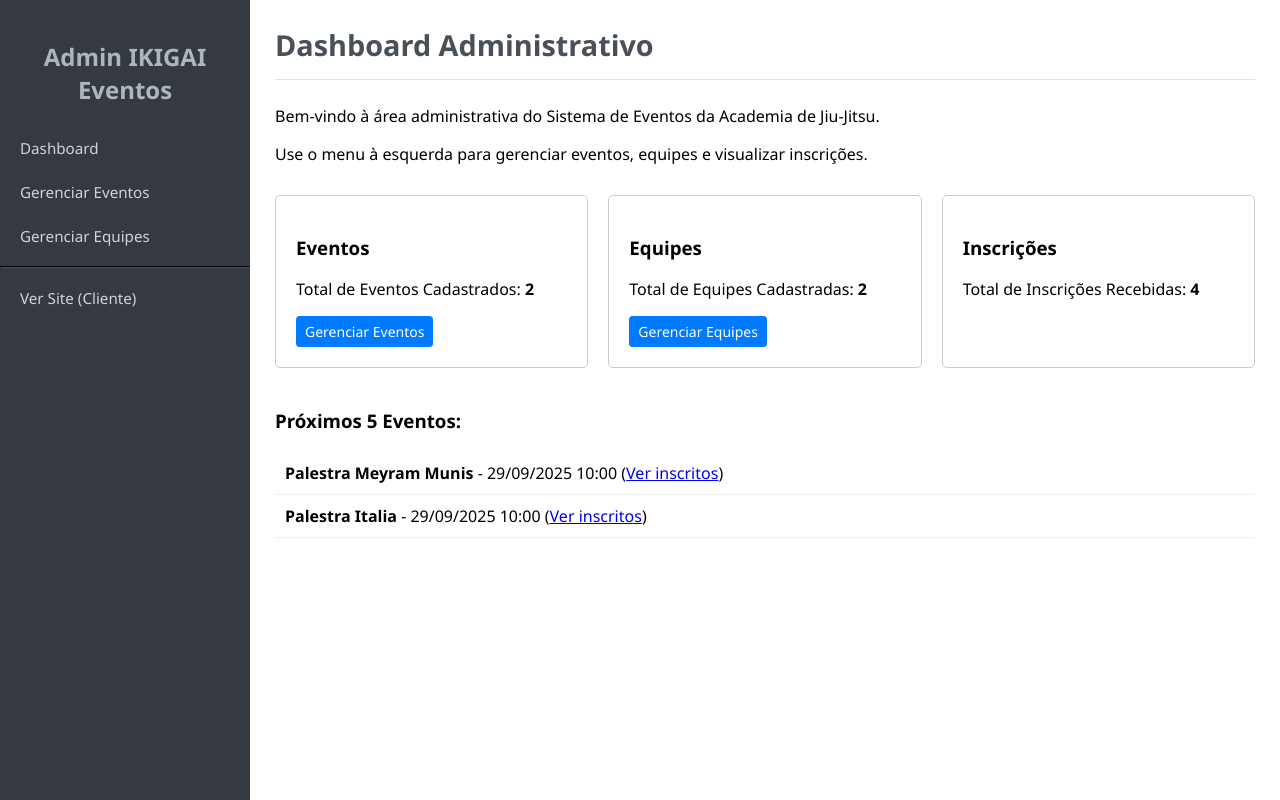
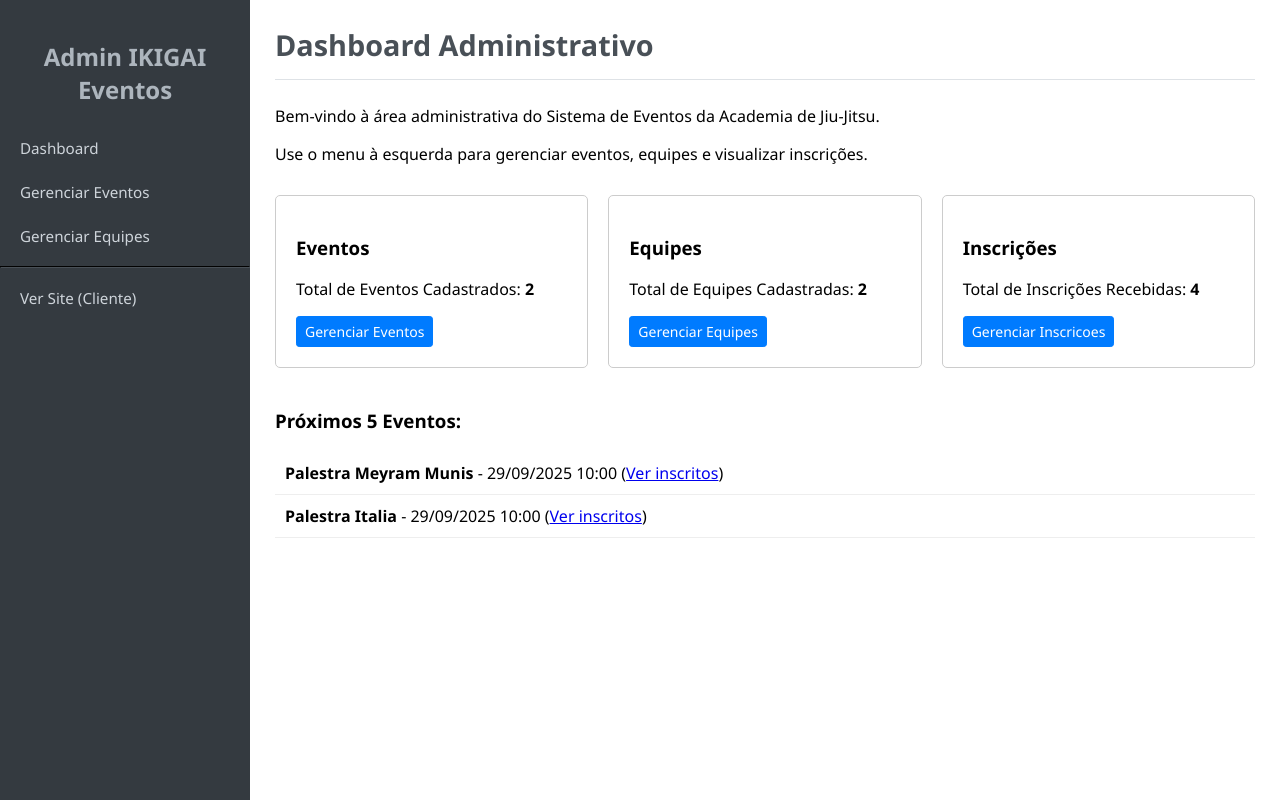
Before and after one commit to wllynilson/ikigai, a Flask app: page /dashboard in a window 1280 px wide. Run offline with Flask 3, Linux system fonts and the light colour scheme.

Commit message:
Adiciona botao Gerenciar Inscricoes

```diff
--- a/app/templates/admin/admin_dashboard.html
+++ b/app/templates/admin/admin_dashboard.html
@@ -22,6 +22,7 @@
     <div style="border: 1px solid #ccc; padding: 20px; border-radius: 5px; flex: 1;">
         <h3>Inscrições</h3>
         <p>Total de Inscrições Recebidas: <strong>{{ total_inscricoes }}</strong></p>
+        <a href="{{ url_for('admin.gerenciar_inscricoes') }}" class="btn btn-primary btn-sm">Gerenciar Inscricoes</a>
     </div>
 </div>
 
```
Also changed, not shown: academia.db.
